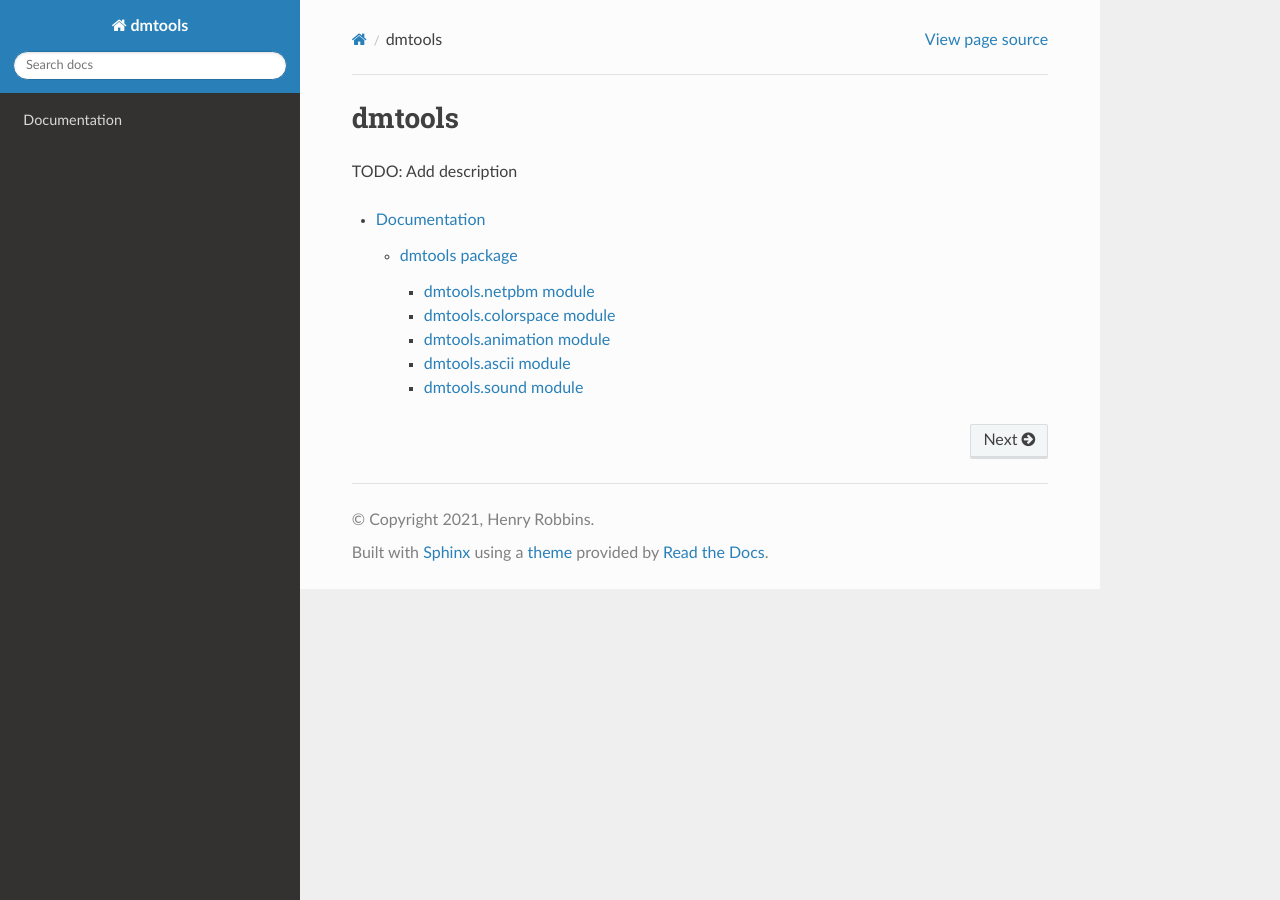
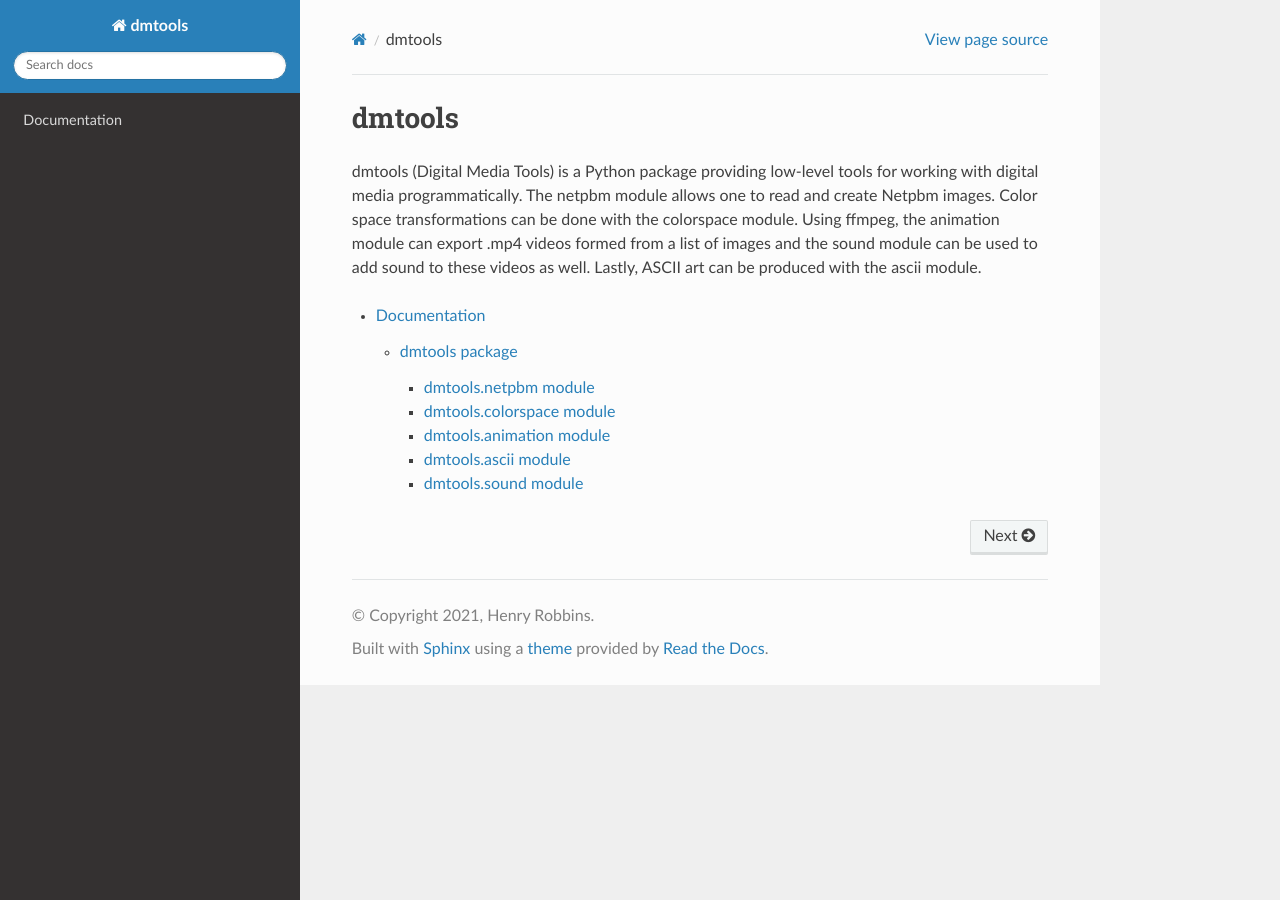
Before and after one commit to henryrobbins/dmtools, a Sphinx documentation site: the page built from docs/index.rst, in a window 1280 px wide. Built offline with Sphinx 7.4.7 and the Read the Docs theme 2.0.0, drawn with Linux system fonts in a browser that asks for light colours; formulas are drawn with MathJax 3.

Commit message:
Added project description to docs home page.

```diff
--- a/docs/index.rst
+++ b/docs/index.rst
@@ -1,7 +1,12 @@
 dmtools
 =======
 
-TODO: Add description
+dmtools (Digital Media Tools) is a Python package providing low-level tools for
+working with digital media programmatically. The netpbm module allows one to
+read and create Netpbm images. Color space transformations can be done with the
+colorspace module. Using ffmpeg, the animation module can export .mp4 videos
+formed from a list of images and the sound module can be used to add sound to
+these videos as well. Lastly, ASCII art can be produced with the ascii module.
 
 .. toctree::
    :maxdepth: 3
```
